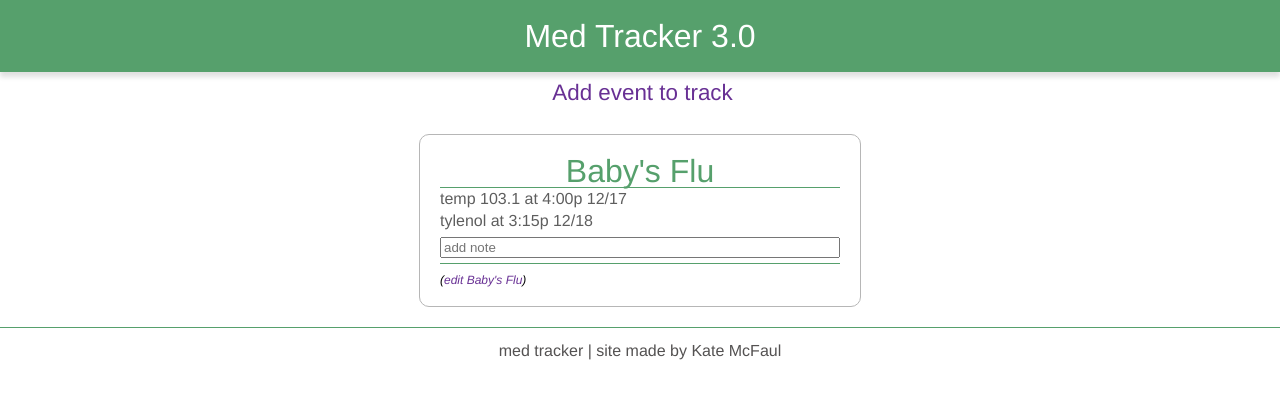
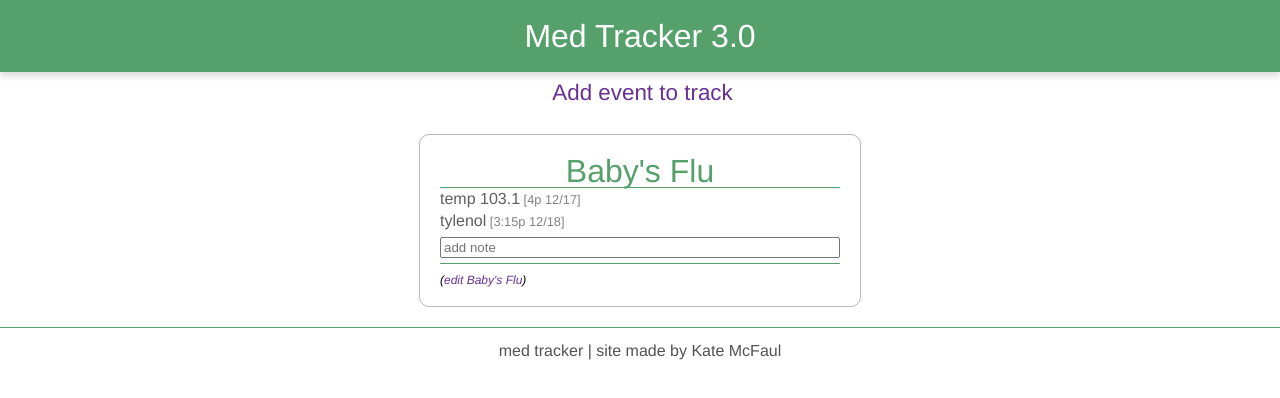
Before and after one commit to craftykate/med-tracker, a React (Create React App) app: page / in a window 1280 px wide. Shown: the top 398 px of the page. Built offline with nearby package versions, Linux system fonts and the light colour scheme.

Commit message:
Sort records by date

```diff
--- a/src/Components/Illness/Illness.css
+++ b/src/Components/Illness/Illness.css
@@ -58,6 +58,11 @@
   margin-bottom: 20px;
 }
 
+.MedEvent .dateTime {
+  font-size: .8em;
+  color: #828282;
+}
+
 .MedEvent button {
   cursor: pointer;
   text-align: center;
--- a/src/Components/Illness/Illness.js
+++ b/src/Components/Illness/Illness.js
@@ -13,6 +13,22 @@ export class Illness extends Component {
     this.setState({
       editIllness: !this.state.editIllness
     })
+  }
+
+  sortRecords = () => {
+    let sortedRecords = this.props.illness.records.sort(function(a, b) {
+      const dateA = a.date;
+      const dateB = b.date;
+      if (dateA < dateB) {
+        return -1;
+      }
+      if (dateA > dateB) {
+        return 1;
+      }
+      // names must be equal
+      return 0;
+    });
+    return sortedRecords;
   }
 
   render() {
@@ -33,6 +49,7 @@ export class Illness extends Component {
       <div>
         <IllnessDisplay
           illness={this.props.illness}
+          sortedRecords={this.sortRecords()}
           saveNewRecord={this.props.saveNewRecord}
           editIllness={this.showEditBoxHandler}/>
         {editComponent}
--- a/src/Components/IllnessDisplay/IllnessDisplay.js
+++ b/src/Components/IllnessDisplay/IllnessDisplay.js
@@ -76,7 +76,7 @@ export class IllnessDisplay extends Component {
     if (hour > 12) hour -= 12;
     let minutes = date.getMinutes();
     if (minutes < 10) minutes = "0" + minutes;
-    minutes = minutes === 0 ? '' : `:${minutes}`;
+    minutes = minutes === "00" ? '' : `:${minutes}`;
     const ampm = date.getHours() < 12 ? 'a' : 'p';
     const timeFormatted = `${hour}${minutes}${ampm}`;
 
@@ -90,11 +90,12 @@ export class IllnessDisplay extends Component {
   // render list of records
   renderRecords = () => {
     let recordList;
-    if (this.props.illness.records) {
-      recordList = this.props.illness.records.map(record => {
+    if (this.props.sortedRecords) {
+      recordList = this.props.sortedRecords.map(record => {
         return (
           <li className="medRecord" key={record.id}>
-            {record.info} at {this.formatDate(record.date)}
+            {record.info}
+            <span className="dateTime"> [{this.formatDate(record.date)}]</span>
           </li>
         )
       })
```
